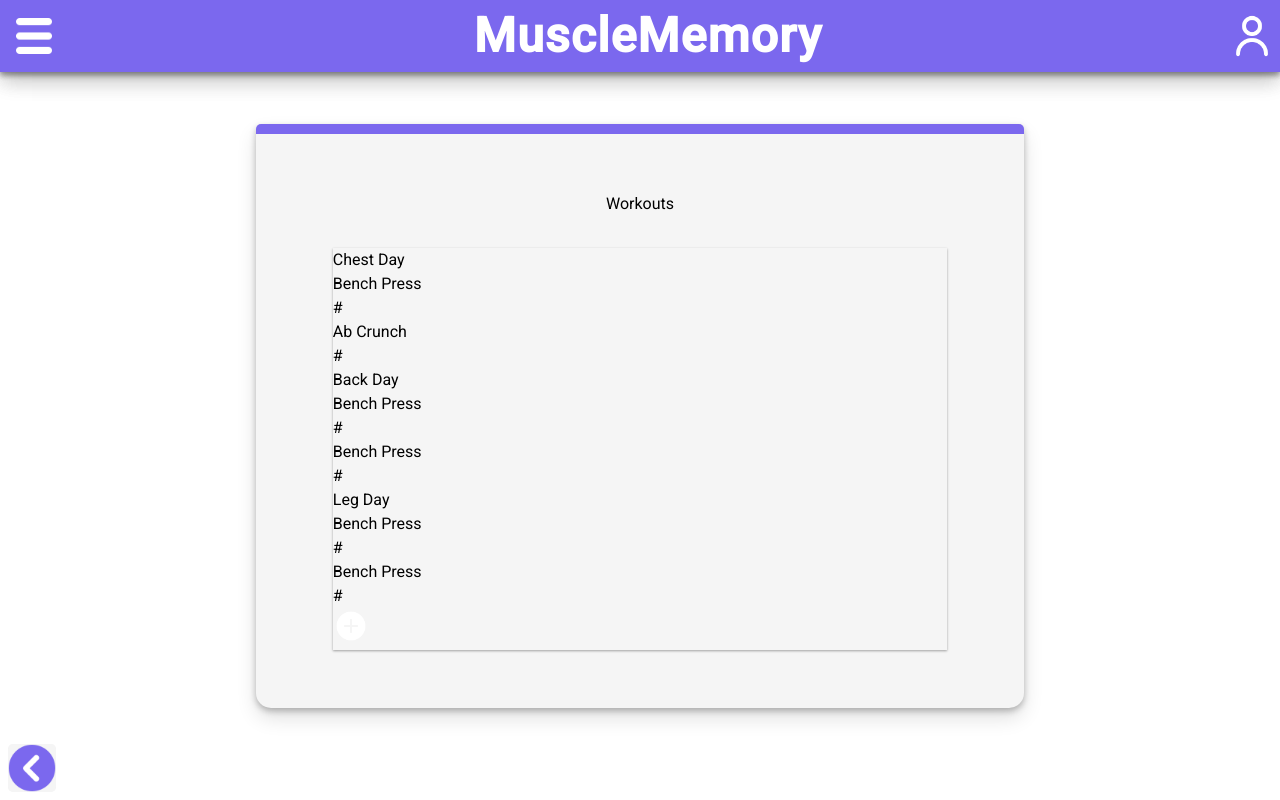
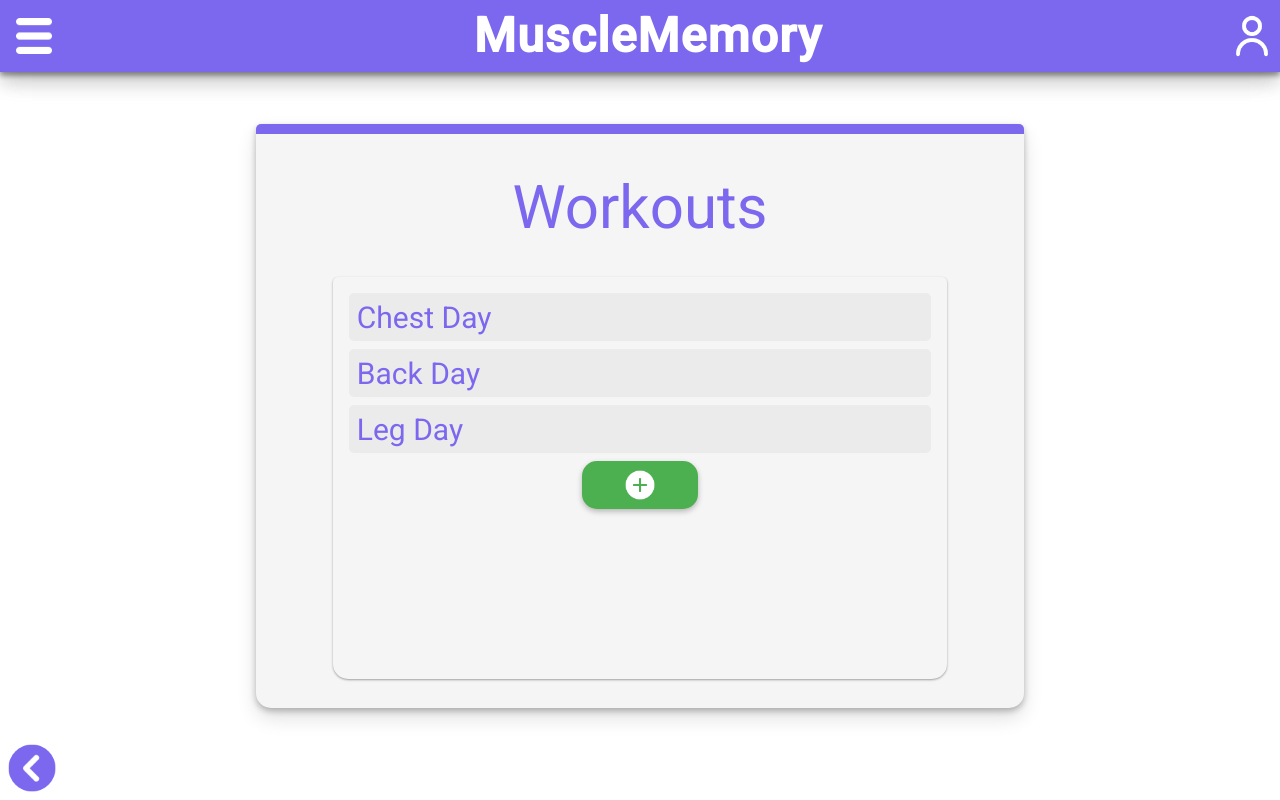
Before and after one commit to jszama/musclememory, a Next.js app in the folder frontend/: page /exercise-menu/workouts in a window 1280 px wide. Built offline with nearby package versions, Linux system fonts and the light colour scheme.

Commit message:
updated css

```diff
--- a/frontend/app/globals.css
+++ b/frontend/app/globals.css
@@ -157,7 +157,7 @@ body {
 
 /* Back Button */
 .back-btn {
-  @apply fixed bottom-0 left-0 m-2 flex items-center justify-center h-[48px] w-[48px] bg-gray-100 rounded-[5px] cursor-pointer;
+  @apply fixed bottom-0 left-0 m-2 flex items-center justify-center h-[48px] w-[48px] rounded-[5px] cursor-pointer;
 }
 
 /* Home Page */
@@ -210,7 +210,7 @@ body {
   }
 
   .exercise-bank {
-    @apply w-[80%] h-[70%] bg-gray-100 shadow-1 mt-8;
+    @apply w-[80%] h-[70%] bg-gray-100 shadow-1 mt-6 rounded-t-[5px] rounded-b-[15px];
   }
 
   .search-filters {
@@ -218,7 +218,7 @@ body {
   }
 
   .search-filters select {
-    @apply w-auto bg-gray-300/50 text-4 text-center rounded-[10px] text-primary-500 shadow-1;
+    @apply w-auto bg-gray-300/50 text-4 text-center rounded-[10px] text-primary-500 shadow-1 cursor-pointer;
   }
 
   .search-filters option{
@@ -234,11 +234,11 @@ body {
   }
 
   .exercise-block h2 {
-    @apply w-full border-b-[1.5px] border-b-primary-400 cursor-pointer mb-1;
+    @apply w-full border-b-[1.5px] border-b-primary-400 mb-1;
   }
 
   .exercise-card {
-    @apply h-7 items-center text-5 bg-gray-200 text-primary-900 cursor-pointer rounded-[5px] px-1;
+    @apply h-7 items-center text-5 bg-gray-200 text-primary-900 cursor-pointer rounded-[5px] px-1 transition-all duration-150 ease-in-out;
   }
 
   .exercise-card:hover {
@@ -249,4 +249,32 @@ body {
     @apply hidden flex flex-row justify-between items-center p-2;
   }
 
+  /* Workouts Page */
+  .workout-title {
+    @apply text-10 text-center text-primary-500;
+  }
+
+  .workout-list {
+    @apply flex flex-col gap-y-2 mx-4 h-full my-4;
+  }
+
+  .workout-add {
+    @apply flex justify-center items-center bg-green-300 w-[20%] h-[12%] mx-auto rounded-[15px] shadow-2 cursor-pointer transition-all duration-150 ease-in-out;
+  }
+
+  .workout-add:hover {
+    @apply transform scale-105 shadow-1;
+  }
+
+  .workout-card {
+    @apply flex items-center h-12 text-7 bg-gray-200 text-primary-500 px-2 rounded-[5px] cursor-pointer transition-all duration-150 ease-in-out;
+  }
+
+  .workout-card:hover {
+    @apply text-primary-700 shadow-1;
+  }
+
+  .workout-info {
+    @apply hidden flex flex-row justify-between items-center p-2;
+  }
 }
```
